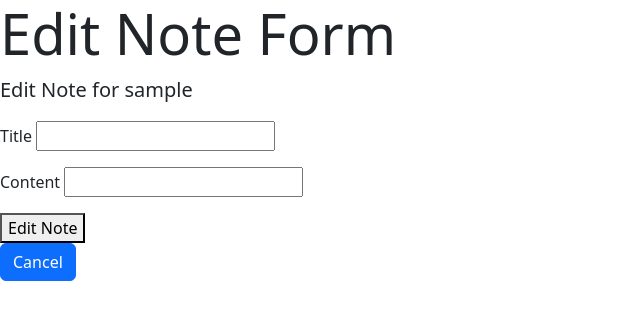
After one commit to clchen-arcadia/flask-notes, a Flask app: template templates/edit_note_form.html in a window 1280 px wide. The commit adds this page. Shown: the top 320 px of the page, without its empty margins (0-640 px from the left). Run offline with Flask 3, Linux system fonts and the light colour scheme; tables that the repository leaves empty hold one stand-in row (values such as "Sample post"); the template is opened without the code that fills it: values that come from a table or form of the project are taken from there, most other values are stand-ins (such as "Sample title", 1, 10 or a date in 2020).

Commit message:
Finish up to Further Studies and add comments from code review

```diff
--- a/app.py
+++ b/app.py
@@ -9,7 +9,7 @@ from flask import (
 )
 from flask_debugtoolbar import DebugToolbarExtension
 from models import db, connect_db, User, Note
-from forms import RegisterForm, LoginForm, CSRFProtectForm, AddNoteForm
+from forms import RegisterForm, LoginForm, CSRFProtectForm, AddNoteForm, EditNoteForm
 from werkzeug.exceptions import Unauthorized
 
 app = Flask(__name__)
@@ -30,6 +30,7 @@ def show_register_page():
 
     return redirect("/register")
 
+################ ROUTES FOR USERS ##############
 
 @app.route("/register", methods=["GET", "POST"])
 def register_user():
@@ -93,29 +94,29 @@ def login_user():
 
 
 @app.get("/users/<username>")
-def show_secret_page(username):
+def show_user_page(username):
     """
         Display user details
         If user_id in session is not in the url, redirect to home page
      """
-    # TODO: create link to send to add note form. and a button to delete the entire acct! and buttons to delete each note!
+
+    if session.get("user_id") != username: #"guard fn" do it first
+        flash("You must be logged in to view!")
+        return redirect("/")
 
     form = CSRFProtectForm()
 
-    notes = Note.query.filter_by(owner=username).all()
+    user = User.query.filter_by(username=username).one_or_none()
 
-    if session.get("user_id") != username:
-        flash("You must be logged in to view!")
-        return redirect("/")
+    # a mild optimization to create db.Relationship and say notes = user.notes
+    notes = Note.query.filter_by(owner=username).order_by("id").all()
 
-    else:
-        user = User.query.filter_by(username=username).one_or_none()
-        return render_template(
-            "user_page.html",
-            user=user,
-            form=form,
-            notes=notes
-        )
+    return render_template(
+        "user_page.html",
+        user=user,
+        form=form,
+        notes=notes
+    )
 
 
 @app.post("/logout")
@@ -131,26 +132,31 @@ def logout_user():
     else:
         raise Unauthorized()
 
+@app.post("/users/<username>/delete")
+def delete_user(username):
+    """Deletes current user, by deleting their notes first!"""
 
-############## Routes for Notes ######################
-
-@app.post('/users/<username>/delete')
-def delete_user(username):
-    """
-    Deletes a user from the database
-        after deleting all of their notes first!
-        Function then redirects to '/'
-    """
+    if session.get("user_id") != username:
+        raise Unauthorized()
 
     form = CSRFProtectForm()
 
     if form.validate_on_submit():
-        user = User.query.get_or_404(username)
-        db.session.delete(user)
+        Note.query.filter_by(owner=username).delete()
+        db.session.commit() #unnecessary!
+
+        user = User.query.filter_by(username=username).one_or_none() #prefer one() here
+        #one_or_none() is relevant and useful only if u DO SOMETHING with None when it is None
+        db.session.delete(user) #altho error for .delete(None) anyway!
         db.session.commit()
+
         return redirect("/")
+
     else:
         raise Unauthorized()
+
+
+############## Routes for Notes ######################
 
 
 @app.route('/users/<username>/notes/add', methods=["GET", "POST"])
@@ -162,8 +168,6 @@ def new_note(username):
 
     if session.get("user_id") != username:
         raise Unauthorized()
-
-    # form = AddNoteForm(owner=username)
 
     form = AddNoteForm()
 
@@ -182,13 +186,35 @@ def new_note(username):
         return render_template("add_note_form.html", form=form, username=username)
 
 
-@app.route('/notes/<note_id>/update', methods=["GET", "POST"])
+@app.route('/notes/<int:note_id>/update', methods=["GET", "POST"]) #TODO:check int: elsewhere
 def edit_note(note_id):
     """
     On GET: displays a form to edit an existing note
     On POST: on validated submission, edits note and redirects to user's page
     """
-    # TODO: check session that user has authorization to edit this note!
+
+    note = Note.query.get_or_404(note_id)#SQLAlchemy doing friendly forcing here
+    username = note.owner
+
+    if session.get("user_id") != username:
+        raise Unauthorized()
+
+    form = EditNoteForm(obj=note)
+
+    if form.validate_on_submit():
+        title = form.title.data
+        content = form.content.data
+
+        note.title = title
+        note.content = content
+
+        db.session.commit()
+
+
+        return redirect(f'/users/{note.owner}')
+
+    else:
+        return render_template("edit_note_form.html", form=form, username=username)
 
 
 @app.post('/notes/<note_id>/delete')
@@ -196,11 +222,17 @@ def delete_note(note_id):
     """
     Deletes a note from the database. Redirects to the user's page
     """
-    # TODO: check session that user has authorization to delete this note!
+
+    note = Note.query.get_or_404(note_id)
+    username = note.owner #This is where name "owner" complicates
+    #what if this read user = note.owner ??
+
+    if session.get("user_id") != username:
+        raise Unauthorized()
+
     form = CSRFProtectForm()
 
     if form.validate_on_submit():
-        note = Note.query.get_or_404(note_id)
         db.session.delete(note)
         db.session.commit()
         return redirect(f"/users/{note.owner}")
--- a/forms.py
+++ b/forms.py
@@ -45,3 +45,9 @@ class AddNoteForm(FlaskForm):
     title = StringField("Title", validators=[InputRequired(), Length(max=100)])
     content = StringField("Content", validators=[InputRequired()])
     owner = HiddenField("Username")
+
+class EditNoteForm(FlaskForm):
+    """Form for editing an existing note"""
+
+    title = StringField("Title", validators=[InputRequired(), Length(max=100)])
+    content = StringField("Content", validators=[InputRequired()]) #TODO:TextArea
--- a/models.py
+++ b/models.py
@@ -93,7 +93,7 @@ class Note(db.Model):
         nullable=False
     )
 
-    owner = db.Column(
+    owner = db.Column( #owner_username (because this is not a db.Relationship!)
         db.String,
         db.ForeignKey("users.username"),
         nullable=False
--- /dev/null
+++ b/templates/edit_note_form.html
@@ -0,0 +1,30 @@
+{% extends "base.html" %} {% block title %} Edit Note Form {% endblock %} {%
+  block content %}
+
+  <h1 class="display-4">Edit Note Form</h1>
+  <p class="lead">Edit Note for {{username}}</p>
+
+  <form method="POST">
+    {{ form.hidden_tag() }} {% for field in form if field.widget.input_type !=
+    'hidden' %}
+    <p>
+      {{ field.label }} {{ field }} {% for error in field.errors %} {{ error }} {%
+      endfor %}
+    </p>
+    {% endfor %}
+
+    <button type="submit">Edit Note</button>
+  </form>
+  <a href="/users/{{username}}" class="btn btn-primary">Cancel</a>
+
+  {% endblock %}
+
+  <!-- group similar .html by name!
+    note_edit_form
+    note_add_form
+
+    user_
+    user_ etc
+
+    take advantage of sorting and naming!
+  -->
--- a/templates/register.html
+++ b/templates/register.html
@@ -1,5 +1,9 @@
 {% extends "base.html" %} {% block title %} Register New User {% endblock %} {%
 block content %}
+
+{% for message in get_flashed_messages() %}
+{{ message }}
+{% endfor %}
 
 <h1 class="display-4">Register</h1>
 <p class="lead">Register for our site.</p>
```
Also changed, not shown: templates/_form.html (added, +12 -0 lines), templates/add_note_form.html (+1 -8 lines), templates/user_page.html (+9 -1 lines).
